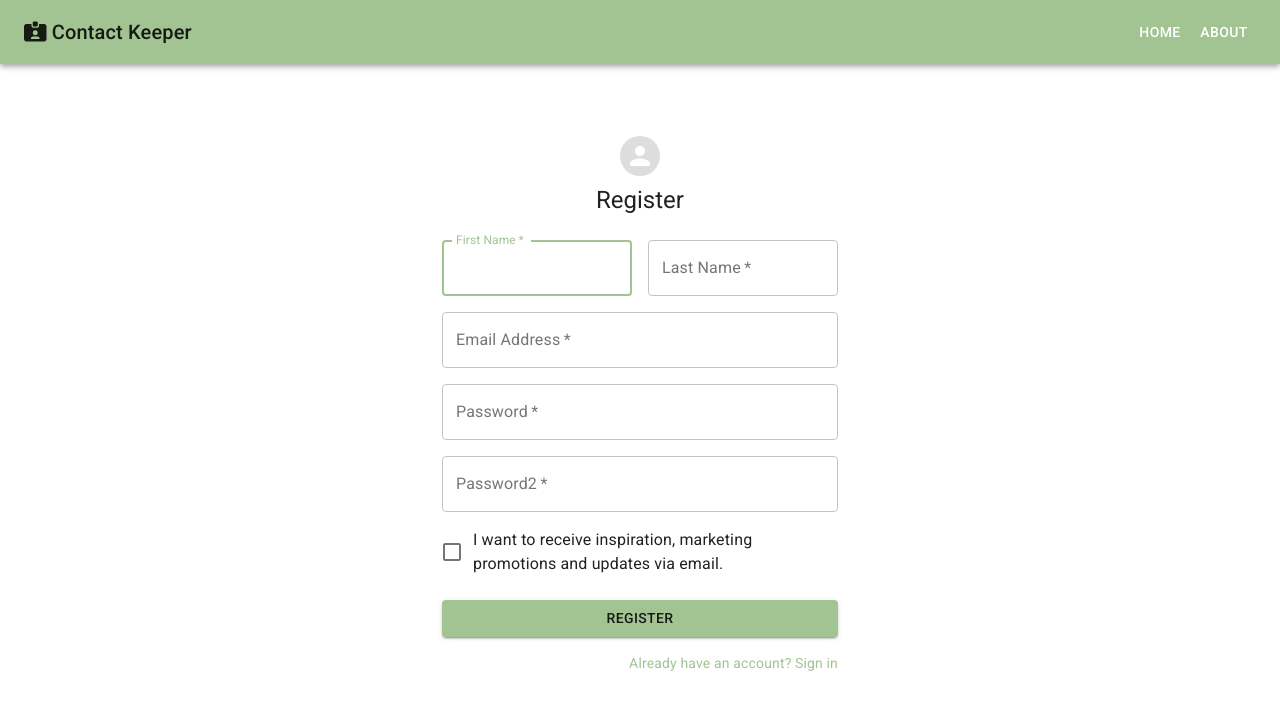
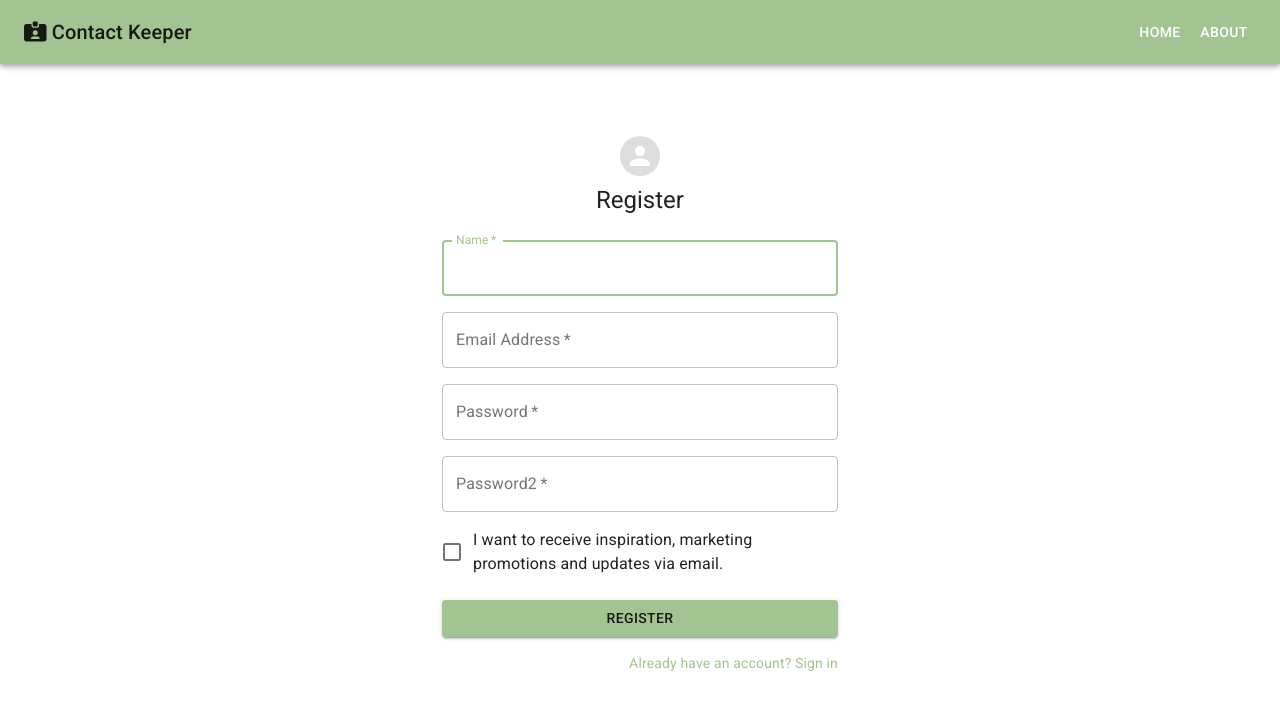
Before and after one commit to shylton/contact-keeper, a React (Create React App) app in the folder client/: page /register in a window 1280 px wide. Shown: the top 710 px of the page. Built offline with nearby package versions, Linux system fonts and the light colour scheme.

Commit message:
axios up and running

```diff
--- a/client/package.json
+++ b/client/package.json
@@ -7,6 +7,7 @@
     "@testing-library/jest-dom": "^5.11.4",
     "@testing-library/react": "^11.1.0",
     "@testing-library/user-event": "^12.1.10",
+    "axios": "^0.21.1",
     "react": "^17.0.2",
     "react-dom": "^17.0.2",
     "react-router-dom": "^5.2.0",
@@ -37,5 +38,6 @@
       "last 1 firefox version",
       "last 1 safari version"
     ]
-  }
+  },
+  "proxy": "http://localhost:5000/"
 }
--- a/client/src/components/Register.js
+++ b/client/src/components/Register.js
@@ -1,5 +1,6 @@
-import React, { useState } from 'react'
+import React, { useState, useContext } from 'react'
 import { Link as RouterLink } from 'react-router-dom'
+import AuthContext from '../contexts/auth/AuthContext'
 
 import Avatar from '@material-ui/core/Avatar'
 import Button from '@material-ui/core/Button'
@@ -35,13 +36,15 @@ const useStyles = makeStyles((theme) => ({
 
 export default function Register() {
     const classes = useStyles()
+    const context = useContext(AuthContext)  // no me gusta same names
     const [user, setUser] = useState({
-        firstName: '',
-        lastName: '',
+        name: '',
         email: '',
         password: '',
         password2: ''
     })
+
+    const { name, email, password } = user
 
     const handleChange = (evt) => {
         setUser({ ...user, [evt.target.id]: evt.target.value })
@@ -49,7 +52,11 @@ export default function Register() {
 
     const handleSubmit = (evt) => {
         evt.preventDefault()
-        console.log(user)
+        context.registerUser({
+            name,
+            email,
+            password
+        })
     }
 
 
@@ -62,21 +69,21 @@ export default function Register() {
                 </Typography>
                 <form className={classes.form} onSubmit={handleSubmit}>
                     <Grid container spacing={2}>
-                        <Grid item xs={12} sm={6}>
+                        <Grid item xs={12}>
                             <TextField
-                                autoComplete="fname"
-                                name="firstName"
+                                autoComplete="name"
+                                name="name"
                                 variant="outlined"
                                 required
                                 fullWidth
-                                id="firstName"
-                                label="First Name"
-                                value={user.firstName}
+                                id="name"
+                                label="Name"
+                                value={user.name}
                                 onChange={handleChange}
                                 autoFocus
                             />
                         </Grid>
-                        <Grid item xs={12} sm={6}>
+                        {/* <Grid item xs={12} sm={6}>
                             <TextField
                                 variant="outlined"
                                 required
@@ -88,7 +95,7 @@ export default function Register() {
                                 value={user.lastName}
                                 onChange={handleChange}
                             />
-                        </Grid>
+                        </Grid> */}
                         <Grid item xs={12}>
                             <TextField
                                 type='email'
--- a/client/src/contexts/auth/AuthState.js
+++ b/client/src/contexts/auth/AuthState.js
@@ -1,4 +1,5 @@
 import React, { useReducer } from 'react'
+import axios from 'axios'
 import AuthContext from './AuthContext'
 import authReducer from './authReducer'
 import {
@@ -24,8 +25,21 @@ const AuthState = (props) => {
     const [state, dispatch] = useReducer(authReducer, initialState)
 
     // actions go here
-    const registerUser = (params) => {
-        dispatch({ type: REGISTER_SUCCESS, })
+    const registerUser = async (formData) => {
+        //axios config
+        const config = {
+            headers: {
+                'Content-Type': 'application/json'
+            }
+        }
+
+        try {
+            const res = await axios.post('/api/users', formData, config)  // no need for 'http:...' due to "proxy" in package.json
+            dispatch({ type: REGISTER_SUCCESS, payload: res.data })  // res.data = token
+        } catch (err) {
+            // err = status 400
+            dispatch({ type: REGISTER_FAIL, payload: err.response.data.msg })
+        }
     }
 
 
@@ -37,6 +51,7 @@ const AuthState = (props) => {
                 user: state.user,
                 loading: state.loading,
                 error: state.error,
+                registerUser
             }}
         >
             {props.children}
--- a/client/src/contexts/auth/authReducer.js
+++ b/client/src/contexts/auth/authReducer.js
@@ -17,8 +17,23 @@ export default (state, action) => {
             break;
         case REGISTER_SUCCESS:
         case LOGIN_SUCCESS:
-            break;
+            localStorage.setItem('token', action.payload.token)
+            return {
+                ...state,
+                ...action.payload,
+                isAuthenticated: true,
+                loading: false
+            }
         case REGISTER_FAIL:
+            localStorage.removeItem('token')
+            return {
+                ...state,
+                token: null,
+                isAuthenticated: false,
+                loading: false,
+                user: null,
+                error: action.payload
+            }
         case AUTH_ERROR:
         case LOGIN_FAIL:
         case LOGOUT:
```
Also changed, not shown: 2 other files (tests, documents, lock files or other folders).
